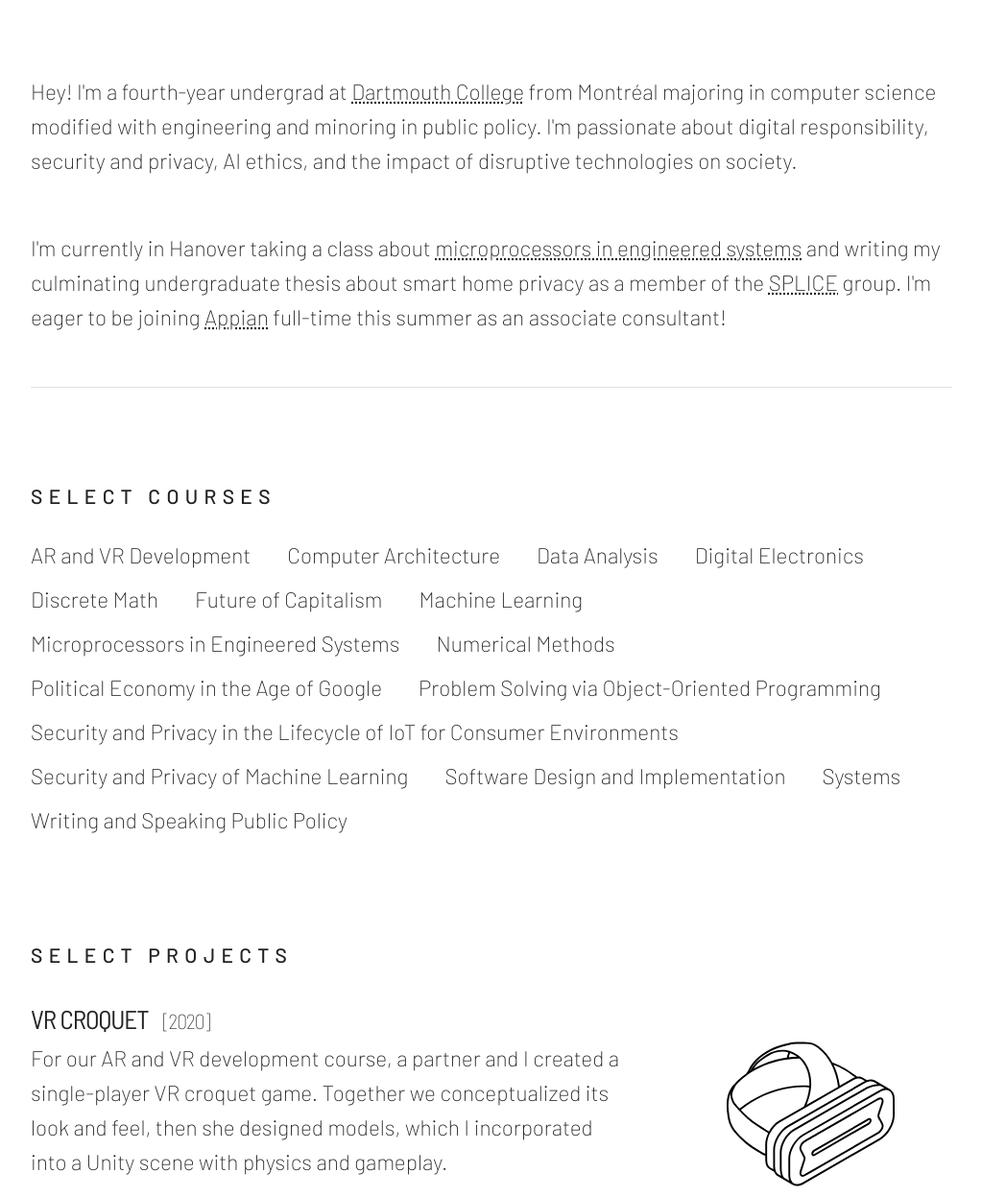
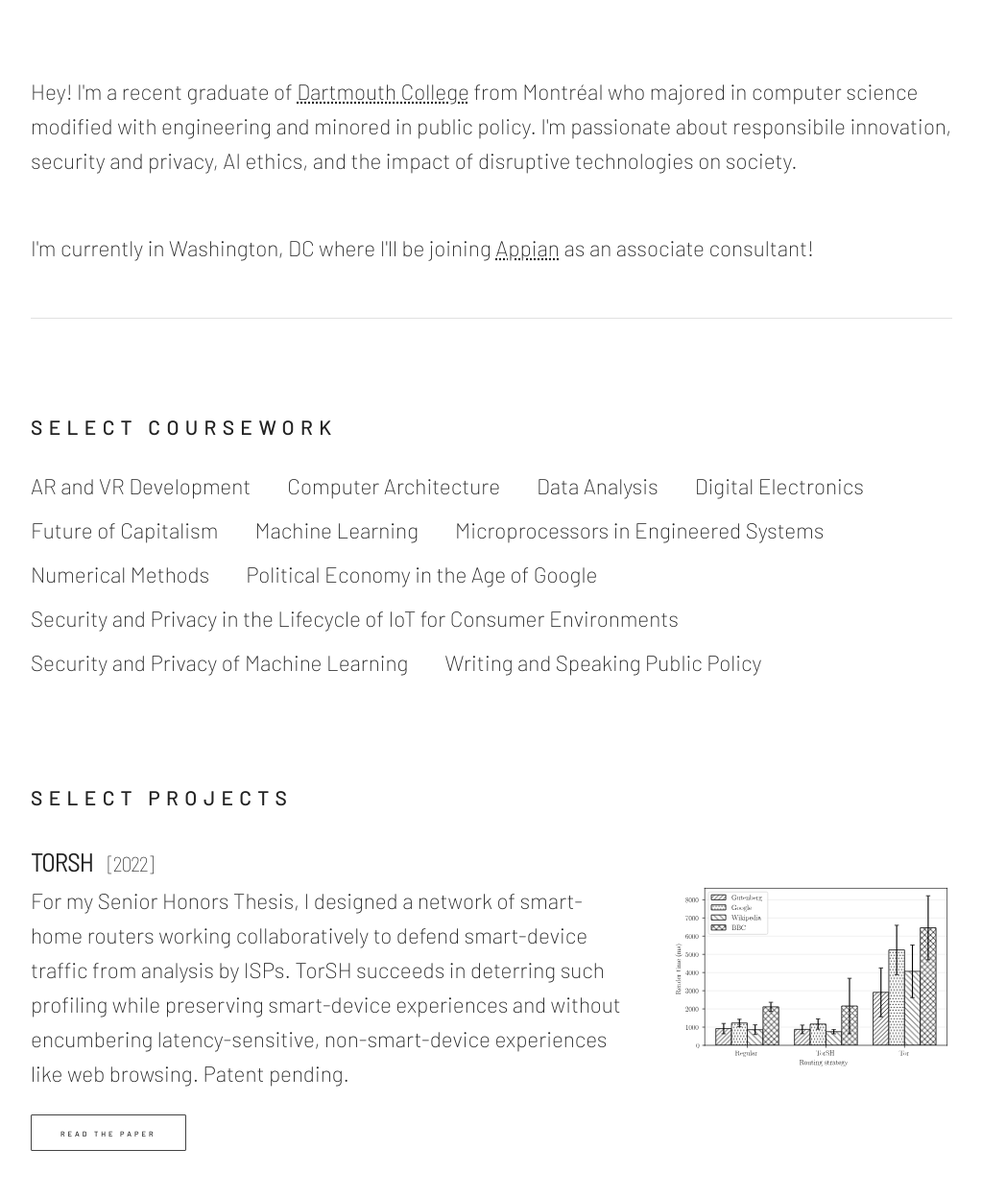
Before and after one commit to avandenbussche/avandenbussche.github.io, a plain HTML site: page index.html in a window 1280 px wide. Shown: the part 193-1440 px from the top of the page at 96% size, without its empty margins (128-1151 px from the left). Drawn offline with Linux system fonts and the light colour scheme.

Commit message:
Updated status and added TorSH

```diff
--- a/index.html
+++ b/index.html
@@ -50,15 +50,14 @@
 
                 <div class="row">
                     <div class="twelve columns about-me">
-                        <p>Hey! I'm a fourth-year undergrad at <a href="https://home.dartmouth.edu" target="_blank">Dartmouth College</a> from Montr&eacute;al majoring in computer science modified with engineering and minoring in public policy.
-                            I'm passionate about digital responsibility, security and privacy, AI ethics, and the impact of disruptive technologies on society.</p>
+                        <p>Hey! I'm a recent graduate of <a href="https://home.dartmouth.edu" target="_blank">Dartmouth College</a> from Montr&eacute;al who majored in computer science modified with engineering and minored in public policy.
+                            I'm passionate about responsibile innovation, security and privacy, AI ethics, and the impact of disruptive technologies on society.</p>
                     </div>
                 </div>
 
                 <div class="row">
                     <div class="twelve columns">
-                        <p>I'm currently in Hanover taking a class about <a href="https://engineering.dartmouth.edu/courses/engs62" target="_blank">microprocessors in engineered systems</a> and writing my culminating undergraduate thesis about smart home privacy as a member of the <a href="https://splice-project.org" target="_blank">SPLICE</a> group.
-                        I'm eager to be joining <a href="https://appian.com" target="_blank">Appian</a> full-time this summer as an associate consultant!</p>
+                        <p>I'm currently in Washington, DC where I'll be joining <a href="https://appian.com" target="_blank">Appian</a> as an associate consultant!</p>
                     </div>
                 </div>
 
@@ -72,7 +71,7 @@
 
                 <div class="row">
                     <div class="twelve columns">
-                        <h2>Select Courses</h2>
+                        <h2>Select Coursework</h2>
                     </div>
                 </div>
 
@@ -81,17 +80,13 @@
                     <span class="course">Computer Architecture</span>
                     <span class="course">Data Analysis</span>
                     <span class="course">Digital Electronics</span>
-                    <span class="course">Discrete Math</span>
                     <span class="course">Future of Capitalism</span>
                     <span class="course">Machine Learning</span>
                     <span class="course">Microprocessors in Engineered Systems</span>
                     <span class="course">Numerical Methods</span>
                     <span class="course">Political Economy in the Age of Google</span>
-                    <span class="course">Problem Solving via Object-Oriented Programming</span>
                     <span class="course">Security and Privacy in the Lifecycle of IoT for Consumer Environments</span>
                     <span class="course">Security and Privacy of Machine Learning</span>
-                    <span class="course">Software Design and Implementation</span>
-                    <span class="course">Systems</span>
                     <span class="course">Writing and Speaking Public Policy</span>
                 </div>
 
@@ -106,6 +101,23 @@
                         <h2>Select Projects</h2>
                     </div>
                 </div>
+
+                <div class="row">
+                    <div class="eight columns">
+                        <h3>TorSH<small>[2022]</small></h3>
+                        <p>For my Senior Honors Thesis, I designed a network of smart-home routers working collaboratively to defend smart-device traffic from analysis by ISPs.
+                        TorSH succeeds in deterring such profiling while preserving smart-device experiences and without encumbering latency-sensitive, non-smart-device experiences like web browsing. Patent pending.</p>
+                        <a class="button" target="_blank" href="https://digitalcommons.dartmouth.edu/senior_theses/263/" style="margin: 0 10px 10px 0;">
+                            Read the paper
+                        </a>
+                    </div>
+                    <div class="four columns">
+                        <h3>&nbsp;</h3>
+                        <img src="images/render-times.svg" style="width: 100%;" alt="A line-drawing of a virtual reality headset. Image entitled Virtual Reality by Vladimir Belochkin from the Noun Project."/>
+                    </div>
+                </div>
+
+                <div style="height: 50px"></div>
 
                 <div class="row">
                     <div class="eight columns">
```
Also changed, not shown: images/render-times.svg (added).
